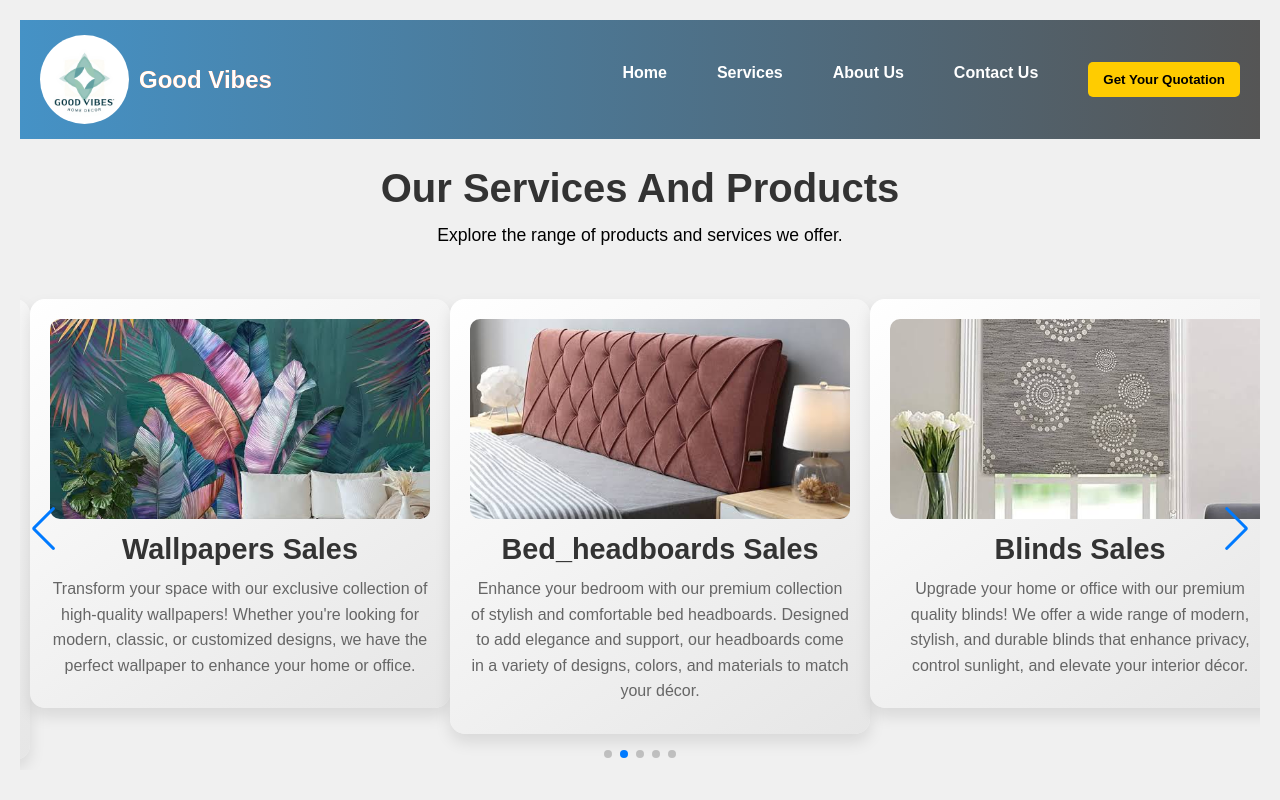
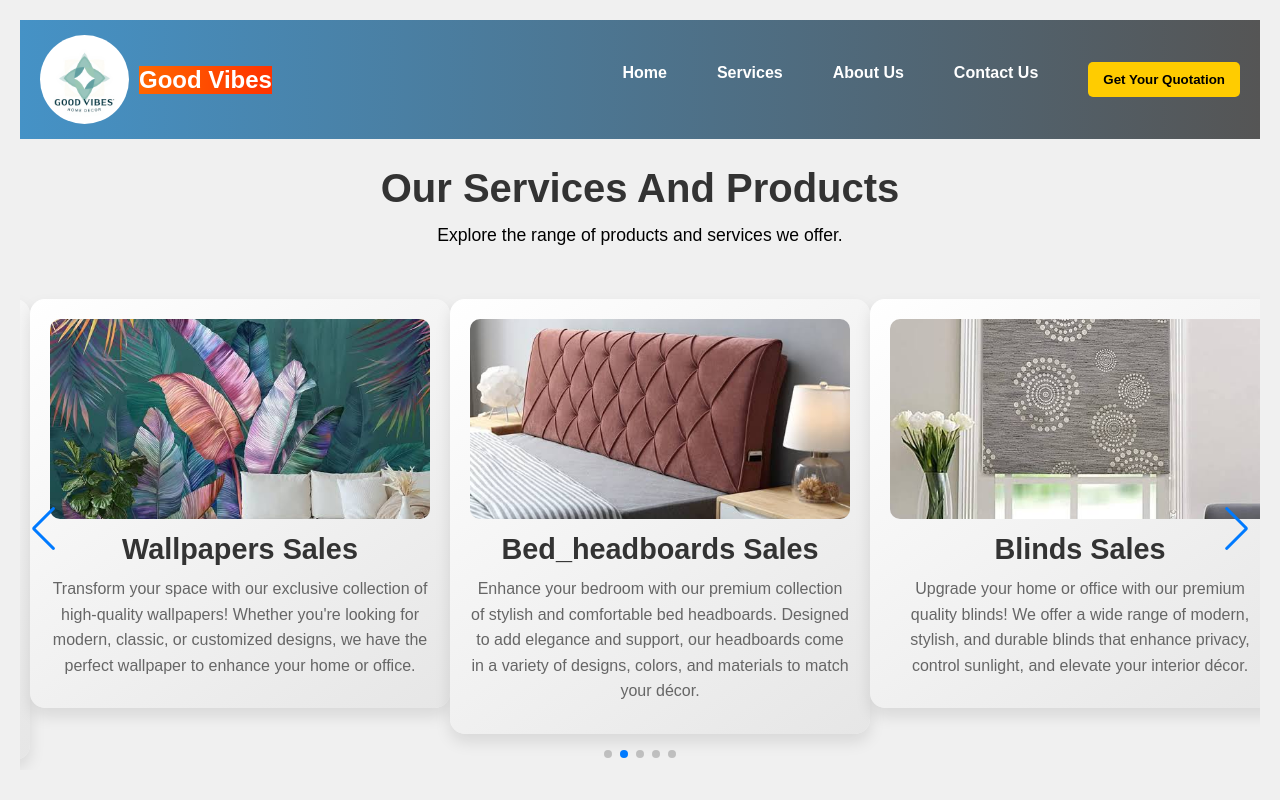
Before and after one commit to Rohan0409srt/GoodVibes, a React (Create React App) app: page /GoodVibes/Service in a window 1280 px wide. Shown: the top 800 px of the page. Built offline with nearby package versions, Linux system fonts and the light colour scheme.

Commit message:
Fix navbar styles and updates

```diff
--- a/src/Components/Navbar/Navbar.css
+++ b/src/Components/Navbar/Navbar.css
@@ -96,7 +96,7 @@ select {
   font-size: 24px;
   margin: 0;
   background: linear-gradient(90deg, #ff6600, #ff3300);
-  -webkit-background-clip: text;
+  /* -webkit-background-clip: text; */
   color: transparent;
 }
 
```
